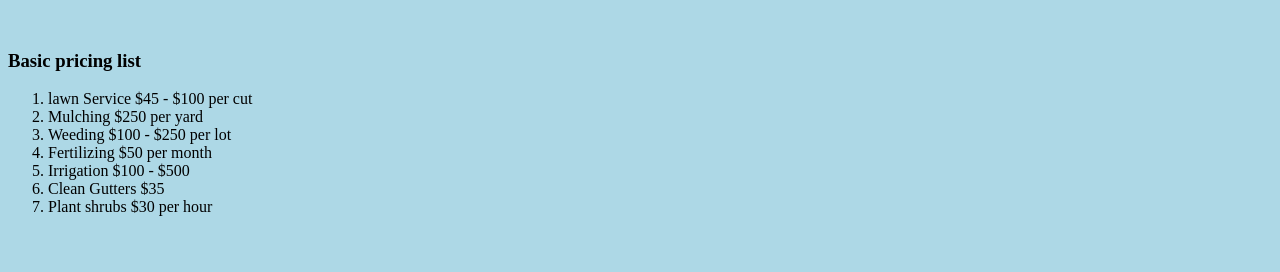
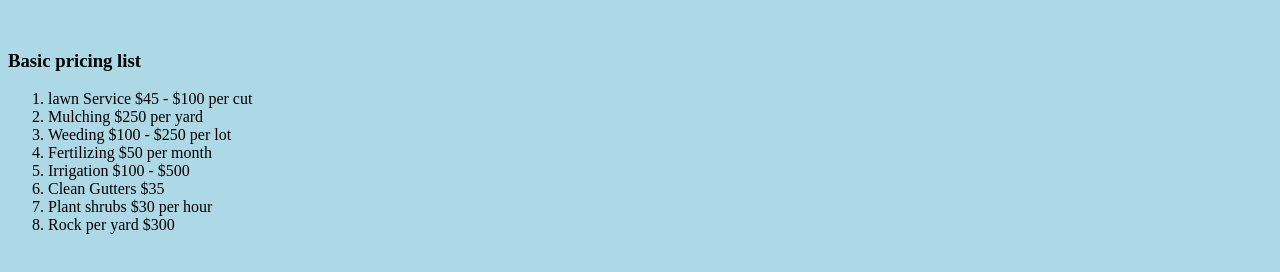
Before and after one commit to Chris22474/chris22474.github.io, a plain HTML site: page laborcost.html in a window 1280 px wide. Shown: the part 182-454 px from the top of the page. Drawn offline with Linux system fonts and the light colour scheme.

Commit message:
Update laborcost.html

```diff
--- a/laborcost.html
+++ b/laborcost.html
@@ -24,6 +24,7 @@
 		<li> Irrigation    $100 - $500</li>
 		<li> Clean Gutters $35</li>
 		<li> Plant shrubs  $30 per hour </li>
+		<li> Rock per yard $300 </li>
 	<ol>
 
 
```
